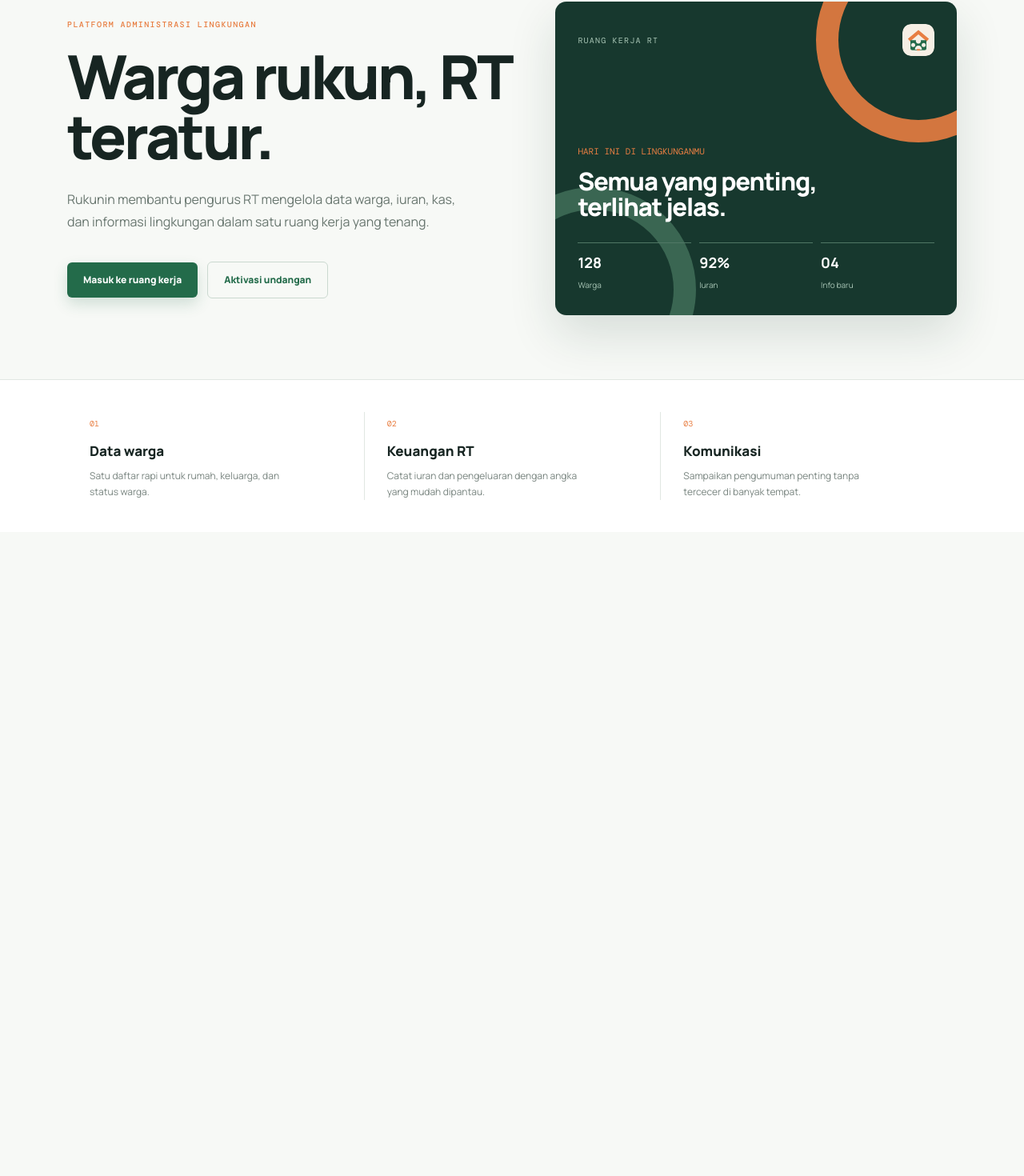
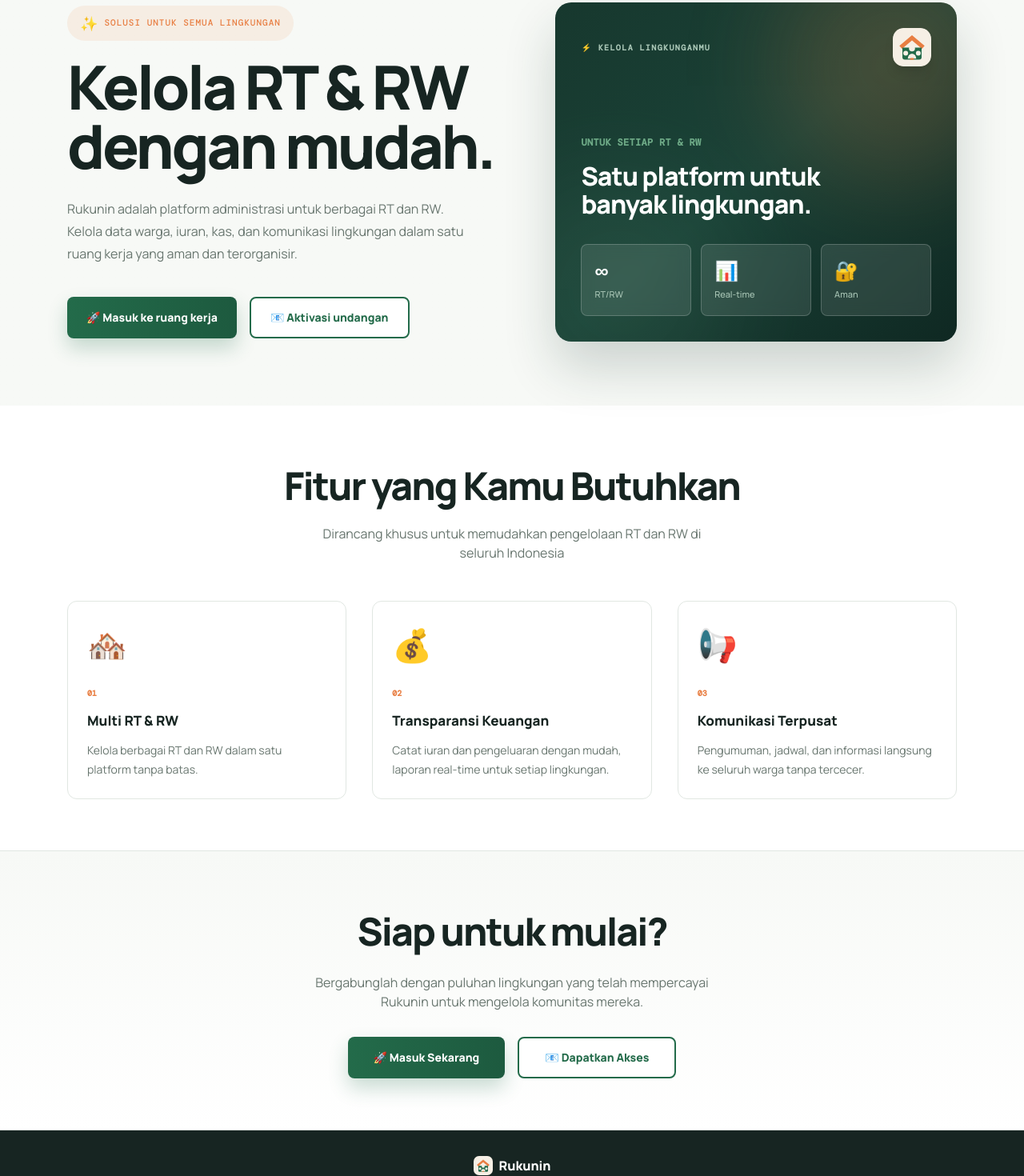
Before and after one commit to fahmi-azzuhri/rukunin, a React (Vite) app in the folder frontend/: page / in a window 1280 px wide. Shown: the part 148-1618 px from the top of the page at 80% size. Before the commit the page ends 813 px from the top, so only its background shows below. Built offline with nearby package versions, Linux system fonts and the light colour scheme; no server answers.

Commit message:
refactor : change logic janji temu and redesign landing page

```diff
--- a/frontend/src/features/marketing/LandingPage.tsx
+++ b/frontend/src/features/marketing/LandingPage.tsx
@@ -3,29 +3,34 @@
 const highlights = [
   [
     "01",
-    "Data warga",
-    "Satu daftar rapi untuk rumah, keluarga, dan status warga.",
+    "Multi RT & RW",
+    "Kelola berbagai RT dan RW dalam satu platform tanpa batas.",
+    "🏘️",
   ],
   [
     "02",
-    "Keuangan RT",
-    "Catat iuran dan pengeluaran dengan angka yang mudah dipantau.",
+    "Transparansi Keuangan",
+    "Catat iuran dan pengeluaran dengan mudah, laporan real-time untuk setiap lingkungan.",
+    "💰",
   ],
   [
     "03",
-    "Komunikasi",
-    "Sampaikan pengumuman penting tanpa tercecer di banyak tempat.",
+    "Komunikasi Terpusat",
+    "Pengumuman, jadwal, dan informasi langsung ke seluruh warga tanpa tercecer.",
+    "📢",
   ],
 ] as const;
 
 export function LandingPage() {
   const navigate = useNavigate();
+  const currentYear = new Date().getFullYear();
 
   return (
-    <main className="min-h-screen overflow-hidden bg-[#f7f9f6] text-[#172522]">
-      <nav className="mx-auto flex w-[min(1160px,100%)] items-center justify-between px-6 py-6 max-[600px]:px-5">
+    <main className="min-h-screen overflow-hidden bg-gradient-to-b from-[#f7f9f6] via-[#f7f9f6] to-white text-[#172522]">
+      <nav className="sticky top-0 z-50 border-b border-[#e1e7e2] bg-white/80 backdrop-blur-md">
+        <div className="mx-auto flex w-[min(1160px,100%)] items-center justify-between px-6 py-4 max-[600px]:px-5">
           <button
-          className="flex items-center gap-2.5 border-0 bg-transparent p-0 text-[20px] font-extrabold tracking-[-0.7px]"
+            className="flex items-center gap-2.5 border-0 bg-transparent p-0 text-[20px] font-extrabold tracking-[-0.7px] transition hover:opacity-80"
             onClick={() => navigate("/")}
             type="button"
           >
@@ -37,77 +42,88 @@
             <span>rukunin</span>
           </button>
           <button
-          className="rounded-[6px] border border-[#cbd9d0] bg-white px-4 py-2.5 text-xs font-extrabold text-[#236b4a] transition hover:border-[#236b4a]"
+            className="rounded-[6px] border border-[#236b4a] bg-[#236b4a] px-4 py-2.5 text-xs font-extrabold text-white shadow-md transition hover:bg-[#18563a] hover:border-[#18563a]"
             onClick={() => navigate("/login")}
             type="button"
           >
             Masuk
           </button>
+        </div>
       </nav>
 
-      <section className="mx-auto grid w-[min(1160px,100%)] grid-cols-[1.05fr_0.95fr] items-center gap-14 px-6 pb-20 pt-16 max-[850px]:grid-cols-1 max-[850px]:gap-12 max-[600px]:px-5 max-[600px]:pb-14 max-[600px]:pt-10">
+      <section className="mx-auto grid w-[min(1160px,100%)] grid-cols-[1.05fr_0.95fr] items-center gap-14 px-6 pb-20 pt-20 max-[850px]:grid-cols-1 max-[850px]:gap-12 max-[600px]:px-5 max-[600px]:pb-14 max-[600px]:pt-14">
         <div className="max-w-[640px]">
-          <p className="mb-5 font-mono text-[10px] font-medium tracking-[1.4px] text-[#e87e42]">
-            PLATFORM ADMINISTRASI LINGKUNGAN
+          <div className="inline-flex items-center gap-2 rounded-full bg-[#e87e42]/10 px-4 py-2 mb-5">
+            <span className="text-lg">✨</span>
+            <p className="font-mono text-[11px] font-medium tracking-[1px] text-[#e87e42]">
+              SOLUSI UNTUK SEMUA LINGKUNGAN
             </p>
+          </div>
           <h1 className="max-w-[620px] text-[clamp(42px,6vw,76px)] font-extrabold leading-[0.98] tracking-[-3.5px] max-[600px]:tracking-[-2px]">
-            Warga rukun, RT teratur.
+            Kelola RT & RW dengan mudah.
           </h1>
           <p className="mt-7 max-w-[500px] text-[16px] leading-7 text-[#68766f]">
-            Rukunin membantu pengurus RT mengelola data warga, iuran, kas, dan
-            informasi lingkungan dalam satu ruang kerja yang tenang.
+            Rukunin adalah platform administrasi untuk berbagai RT dan RW.
+            Kelola data warga, iuran, kas, dan komunikasi lingkungan dalam satu
+            ruang kerja yang aman dan terorganisir.
           </p>
-          <div className="mt-9 flex flex-wrap items-center gap-3">
+          <div className="mt-10 flex flex-wrap items-center gap-4">
             <button
-              className="rounded-[6px] border-0 bg-[#236b4a] px-5 py-3.5 text-xs font-extrabold text-white shadow-[0_8px_18px_#236b4a2e] transition hover:bg-[#18563a]"
+              className="rounded-[8px] border-0 bg-gradient-to-r from-[#236b4a] to-[#1d5a3f] px-6 py-4 text-sm font-extrabold text-white shadow-[0_12px_24px_#236b4a3d] transition hover:shadow-[0_16px_32px_#236b4a4d] hover:scale-105"
               onClick={() => navigate("/login")}
               type="button"
             >
-              Masuk ke ruang kerja
+              🚀 Masuk ke ruang kerja
             </button>
             <button
-              className="rounded-[6px] border border-[#cbd9d0] bg-transparent px-5 py-3.5 text-xs font-extrabold text-[#236b4a] transition hover:bg-white"
+              className="rounded-[8px] border-2 border-[#236b4a] bg-white px-6 py-3.5 text-sm font-extrabold text-[#236b4a] transition hover:bg-[#236b4a]/5"
               onClick={() => navigate("/aktivasi")}
               type="button"
             >
-              Aktivasi undangan
+              📧 Aktivasi undangan
             </button>
           </div>
         </div>
 
-        <div className="relative min-h-[390px] overflow-hidden rounded-[14px] bg-[#17382e] p-7 text-white shadow-[0_24px_60px_#17382e24] max-[600px]:min-h-[330px] max-[600px]:p-5">
-          <div className="absolute -right-20 -top-20 size-64 rounded-full border-[28px] border-[#e87e42] opacity-90" />
-          <div className="absolute -bottom-24 -left-20 size-64 rounded-full border-[28px] border-[#6eaa87] opacity-40" />
-          <div className="relative flex h-full min-h-[336px] flex-col justify-between max-[600px]:min-h-[290px]">
+        <div className="relative min-h-[420px] overflow-hidden rounded-[20px] bg-gradient-to-br from-[#17382e] via-[#1a4237] to-[#0f2822] p-8 text-white shadow-[0_32px_64px_#17382e32] max-[600px]:min-h-[360px] max-[600px]:p-6">
+          <div className="absolute -right-16 -top-16 size-72 rounded-full bg-[#e87e42] opacity-20 blur-3xl" />
+          <div className="absolute -bottom-20 -left-16 size-72 rounded-full bg-[#6eaa87] opacity-10 blur-3xl" />
+          <div className="relative flex h-full min-h-[360px] flex-col justify-between max-[600px]:min-h-[320px]">
             <div className="flex items-center justify-between">
-              <span className="font-mono text-[10px] tracking-[1.2px] text-[#a8c5b5]">
-                RUANG KERJA RT
+              <span className="font-mono text-[10px] tracking-[1.4px] text-[#a8c5b5] font-semibold">
+                ⚡ KELOLA LINGKUNGANMU
               </span>
               <img
-                className="size-10 rounded-[10px] object-contain"
+                className="size-12 rounded-[12px] object-contain shadow-lg"
                 src="/rukunin-logo.svg"
                 alt=""
               />
             </div>
             <div>
-              <p className="font-mono text-[11px] text-[#e87e42]">
-                HARI INI DI LINGKUNGANMU
+              <p className="font-mono text-[12px] text-[#6eaa87] tracking-wide font-semibold">
+                UNTUK SETIAP RT & RW
               </p>
-              <p className="mt-3 max-w-[330px] text-[31px] font-extrabold leading-[1.05] tracking-[-1.2px]">
-                Semua yang penting, terlihat jelas.
+              <p className="mt-4 max-w-[330px] text-[32px] font-extrabold leading-[1.1] tracking-[-1px]">
+                Satu platform untuk banyak lingkungan.
               </p>
-              <div className="mt-7 grid grid-cols-3 gap-2.5">
-                <div className="border-t border-[#507765] pt-2.5">
-                  <strong className="block text-lg">128</strong>
-                  <span className="text-[10px] text-[#a8c5b5]">Warga</span>
+              <div className="mt-8 grid grid-cols-3 gap-3">
+                <div className="rounded-lg bg-white/10 backdrop-blur border border-white/20 p-4">
+                  <strong className="block text-2xl">∞</strong>
+                  <span className="text-[11px] text-[#a8c5b5] font-medium">
+                    RT/RW
+                  </span>
                 </div>
-                <div className="border-t border-[#507765] pt-2.5">
-                  <strong className="block text-lg">92%</strong>
-                  <span className="text-[10px] text-[#a8c5b5]">Iuran</span>
+                <div className="rounded-lg bg-white/10 backdrop-blur border border-white/20 p-4">
+                  <strong className="block text-2xl">📊</strong>
+                  <span className="text-[11px] text-[#a8c5b5] font-medium">
+                    Real-time
+                  </span>
                 </div>
-                <div className="border-t border-[#507765] pt-2.5">
-                  <strong className="block text-lg">04</strong>
-                  <span className="text-[10px] text-[#a8c5b5]">Info baru</span>
+                <div className="rounded-lg bg-white/10 backdrop-blur border border-white/20 p-4">
+                  <strong className="block text-2xl">🔐</strong>
+                  <span className="text-[11px] text-[#a8c5b5] font-medium">
+                    Aman
+                  </span>
                 </div>
               </div>
             </div>
@@ -115,24 +131,90 @@
         </div>
       </section>
 
-      <section className="border-t border-[#e1e7e2] bg-white">
-        <div className="mx-auto grid w-[min(1160px,100%)] grid-cols-3 gap-0 px-6 py-10 max-[700px]:grid-cols-1 max-[700px]:gap-7 max-[600px]:px-5">
-          {highlights.map(([number, title, description]) => (
-            <article
-              className="border-l border-[#e1e7e2] px-7 first:border-l-0 max-[700px]:border-l-0 max-[700px]:border-t max-[700px]:px-0 max-[700px]:pt-6 max-[700px]:first:border-t-0 max-[700px]:first:pt-0"
+      <section className="border-b border-[#e1e7e2] bg-white">
+        <div className="mx-auto w-[min(1160px,100%)] px-6 py-16 max-[600px]:px-5 max-[600px]:py-10">
+          <div className="mb-12 text-center">
+            <h2 className="text-[clamp(32px,5vw,48px)] font-extrabold tracking-[-2px]">
+              Fitur yang Kamu Butuhkan
+            </h2>
+            <p className="mt-3 text-[#68766f] max-w-[520px] mx-auto">
+              Dirancang khusus untuk memudahkan pengelolaan RT dan RW di seluruh
+              Indonesia
+            </p>
+          </div>
+          <div className="grid grid-cols-3 gap-8 max-[700px]:grid-cols-1 max-[700px]:gap-6">
+            {highlights.map(([number, title, description, icon]) => (
+              <div
                 key={number}
+                className="group rounded-[12px] border border-[#e1e7e2] bg-white p-6 transition hover:border-[#236b4a] hover:shadow-[0_12px_32px_#236b4a1a]"
               >
-              <span className="font-mono text-[10px] text-[#e87e42]">
+                <div className="text-[40px] mb-4">{icon}</div>
+                <span className="font-mono text-[10px] text-[#e87e42] font-bold">
                   {number}
                 </span>
-              <h2 className="mt-3 text-[17px] font-extrabold">{title}</h2>
-              <p className="mt-2 max-w-[260px] text-xs leading-5 text-[#78847f]">
+                <h3 className="mt-3 text-[17px] font-extrabold text-[#172522]">
+                  {title}
+                </h3>
+                <p className="mt-3 text-[14px] leading-6 text-[#68766f]">
                   {description}
                 </p>
-            </article>
+              </div>
             ))}
           </div>
+        </div>
       </section>
+
+      <section className="bg-gradient-to-b from-[#f7f9f6] to-white py-16 max-[600px]:py-10">
+        <div className="mx-auto w-[min(1160px,100%)] px-6 text-center max-[600px]:px-5">
+          <h2 className="text-[clamp(32px,5vw,48px)] font-extrabold tracking-[-2px] mb-4">
+            Siap untuk mulai?
+          </h2>
+          <p className="text-[#68766f] mb-8 max-w-[500px] mx-auto">
+            Bergabunglah dengan puluhan lingkungan yang telah mempercayai
+            Rukunin untuk mengelola komunitas mereka.
+          </p>
+          <div className="flex flex-wrap items-center justify-center gap-4">
+            <button
+              className="rounded-[8px] border-0 bg-gradient-to-r from-[#236b4a] to-[#1d5a3f] px-8 py-4 text-sm font-extrabold text-white shadow-[0_12px_24px_#236b4a3d] transition hover:shadow-[0_16px_32px_#236b4a4d] hover:scale-105"
+              onClick={() => navigate("/login")}
+              type="button"
+            >
+              🚀 Masuk Sekarang
+            </button>
+            <button
+              className="rounded-[8px] border-2 border-[#236b4a] bg-white px-8 py-3.5 text-sm font-extrabold text-[#236b4a] transition hover:bg-[#236b4a]/5"
+              onClick={() => navigate("/aktivasi")}
+              type="button"
+            >
+              📧 Dapatkan Akses
+            </button>
+          </div>
+        </div>
+      </section>
+
+      <footer className="border-t border-[#e1e7e2] bg-[#172522] py-8 text-white">
+        <div className="mx-auto w-[min(1160px,100%)] px-6 text-center max-[600px]:px-5">
+          <div className="flex items-center justify-center gap-2 mb-4">
+            <img
+              className="size-6 object-contain"
+              src="/rukunin-logo.svg"
+              alt="rukunin"
+            />
+            <span className="font-extrabold">Rukunin</span>
+          </div>
+          <p className="text-[12px] text-white/70">
+            © {currentYear} Rukunin by{" "}
+            <a
+              href="https://efkode.dev"
+              target="_blank"
+              rel="noopener noreferrer"
+              className="text-[#e87e42] hover:text-[#ff9d5c] transition"
+            >
+              efkode.dev
+            </a>
+          </p>
+        </div>
+      </footer>
     </main>
   );
 }
```
Also changed, not shown: frontend/src/features/dashboard/DashboardModals.tsx (+50 -7 lines). Lines whose indentation alone changed are shown as unchanged.
